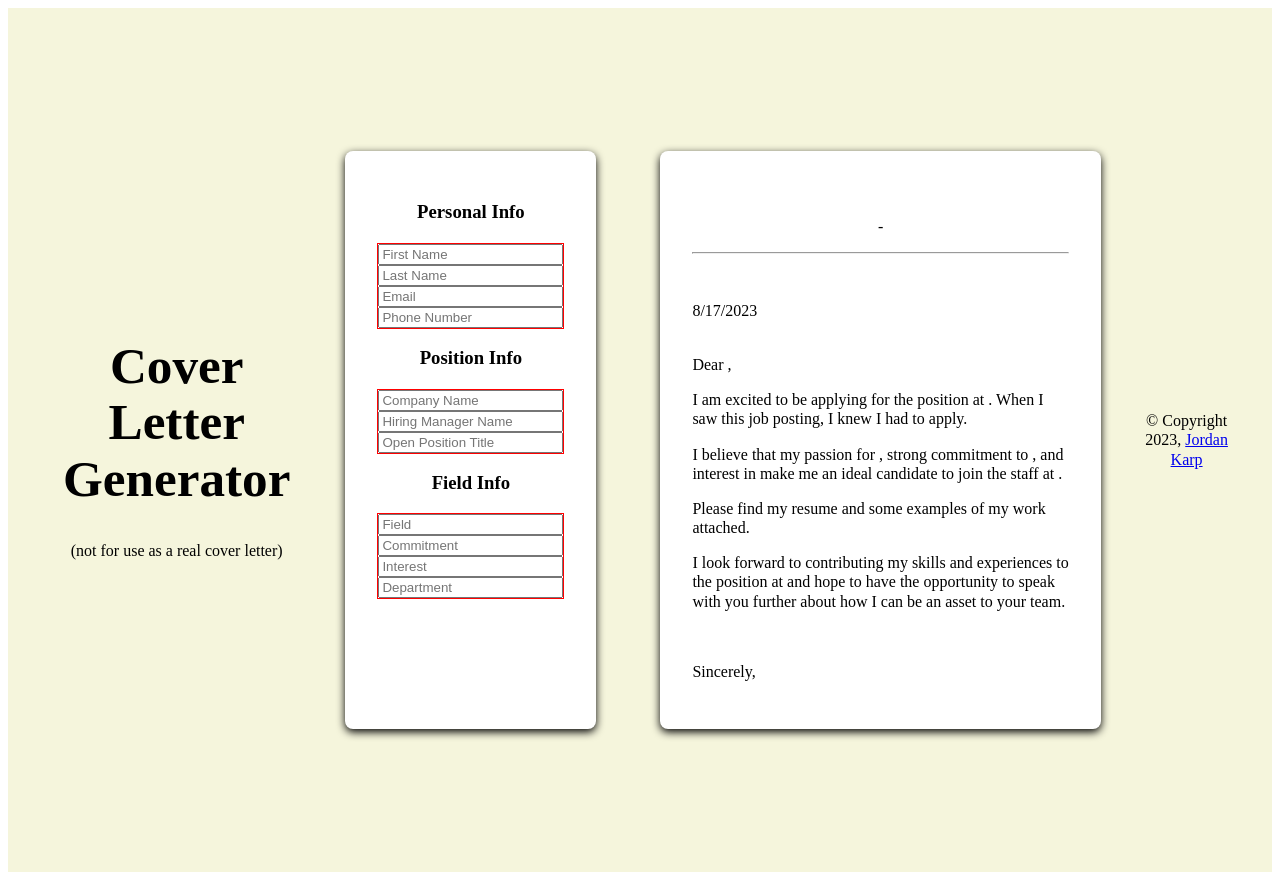
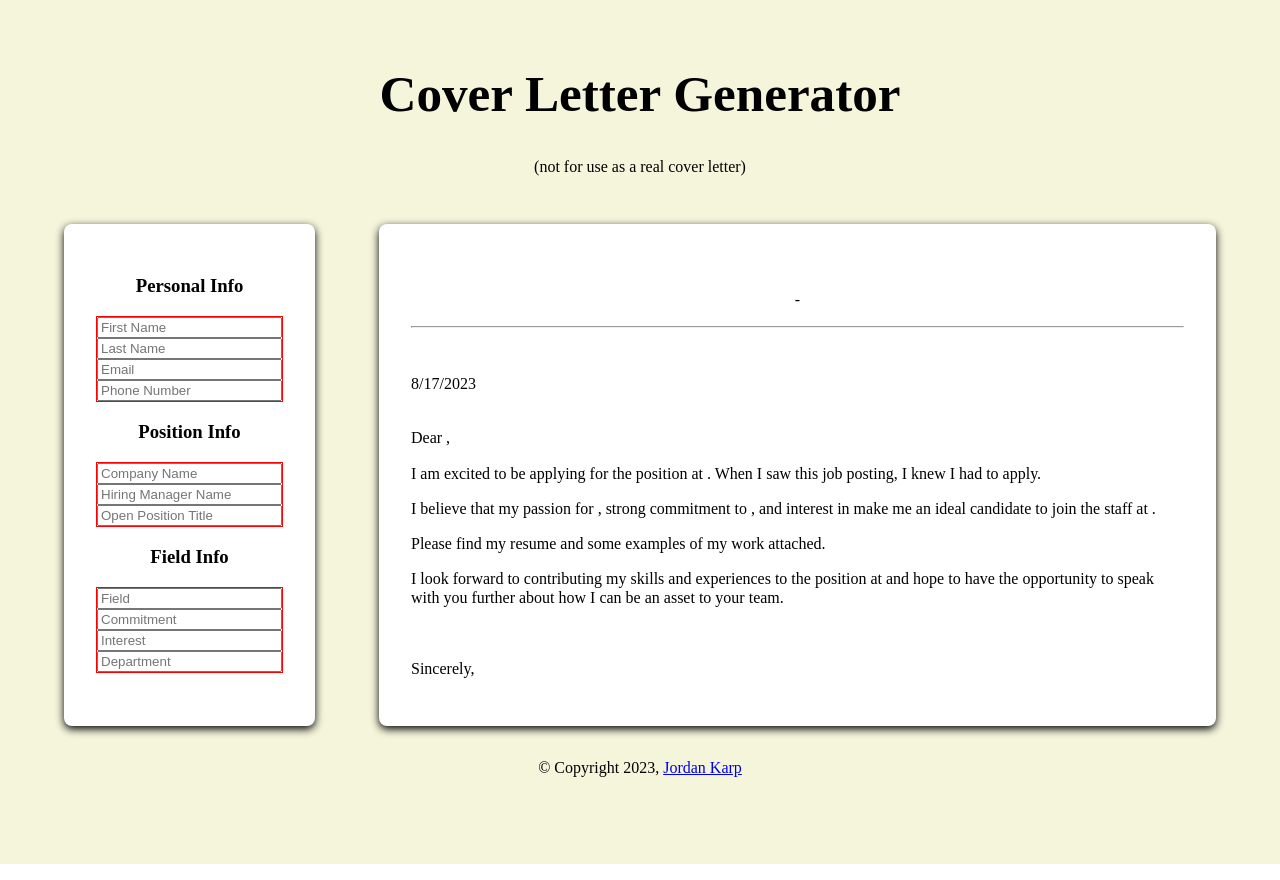
Before and after one commit to JordanKarp/cover-letter-generator, a React (Vite) app: page / in a window 1280 px wide. Built offline with nearby package versions, Linux system fonts and the light colour scheme.

Commit message:
Update index.css

```diff
--- a/src/index.css
+++ b/src/index.css
@@ -9,12 +9,18 @@
 }
 
 
-#root {
+body {
   margin: 0;
   display: flex;
   place-items: center;
   min-width: 320px;
   min-height: 100vh;
+}
+
+#root {
+  min-height: 100vh;
+  min-width: 320px;
+
 }
 
 h1 {
```
